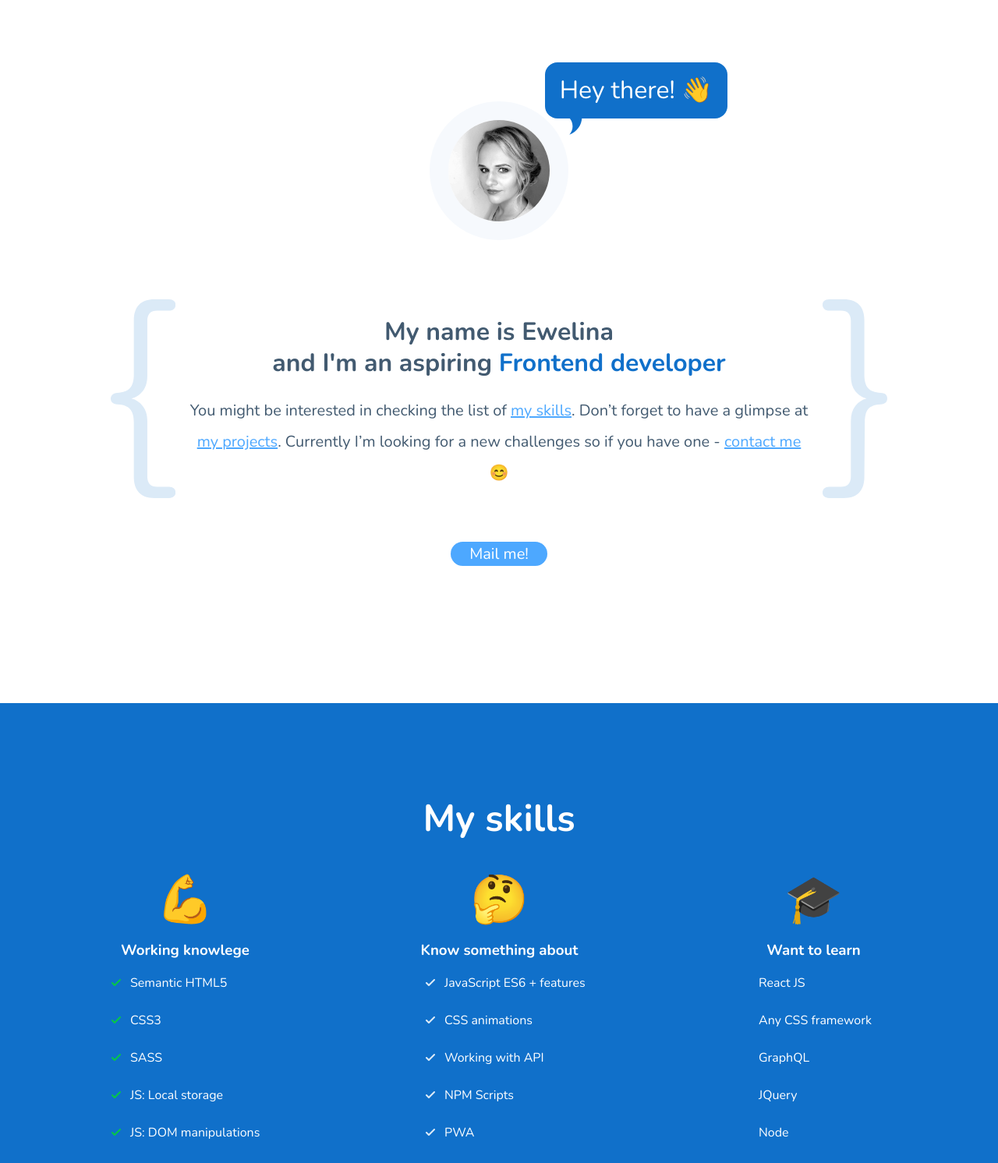
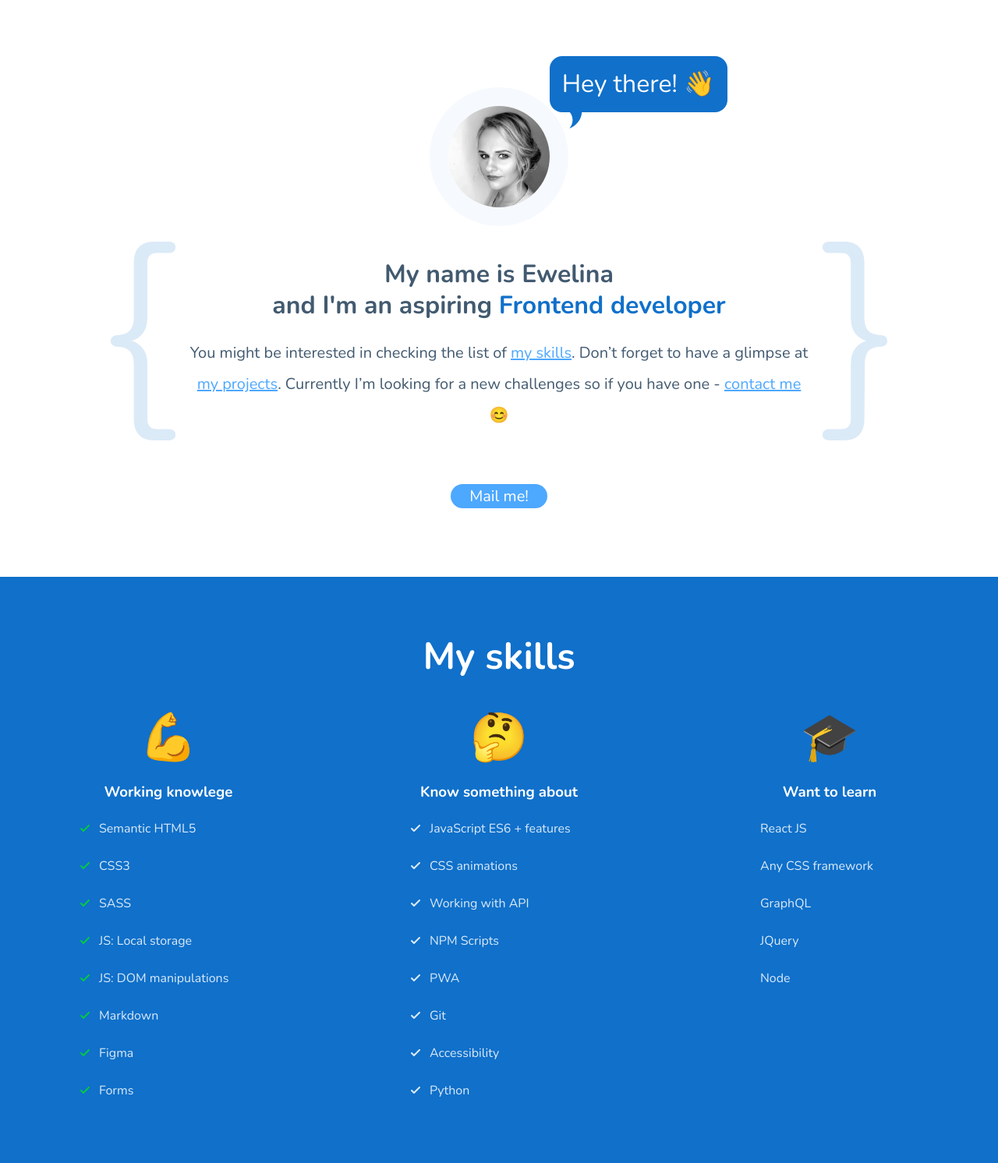
Before and after one commit to EveScolded/EveScolded.github.io, a website built with webpack: page src/pages/index.html in a window 1280 px wide. Shown: the top 1492 px of the page at 78% size. Built offline with nearby package versions, Linux system fonts and the light colour scheme.

Commit message:
section 1 and 2 - fix responsiveness

```diff
--- a/src/scss/main.scss
+++ b/src/scss/main.scss
@@ -10,7 +10,6 @@
 
 html {
   box-sizing: border-box;
-  width:100%;
 }
 
 *, *::before, *::after {
--- a/src/scss/modules/s_hero.scss
+++ b/src/scss/modules/s_hero.scss
@@ -1,18 +1,20 @@
-
 .hero {
+    padding: 72px 16px 88px;
     display: flex;
     position: relative;
     flex-direction: column;
     align-items: center;
     text-align: center;
-    margin-bottom: 88px;
 
     &__cloud {
         display: none;
     }
 
-    @media (min-width: $tablet) {
-        margin-bottom: 176px;
+    &__image-container {
+       margin-bottom:16px;
+    }
+
+    @media (min-width: 768px) {
 
         &__image-container {
             position:relative;
@@ -24,11 +26,11 @@
             background-color: $background-blue;
             border-radius: 16px;
             color:white;
-            padding: 16px 19px;
             font-size: 32px;
             line-height: 40px;
+            padding: 16px 16px;
             position: absolute;
-            top: 80px;
+            top: 0px;
             right: 12px;
 
             &:after {
@@ -42,27 +44,26 @@
                 height: 23px;
             }
         }
-
-
-
     }
 
     &__image {
-        width: 178px;
-        height: 178px;
-        margin: 130px auto 40px auto;
+        width: 128px;
+        height: 128px;
         border-radius: 50%;
-        border: 24px solid #F6F9FD;
+        border: 16px solid #F6F9FD;
 
-        @media (min-width: $tablet) {
-        margin: 130px auto 72px auto;
+        @media (min-width: 768px) {
+            width: 178px;
+            height: 178px;
+            border: 24px solid #F6F9FD;
+            margin-top: 40px;
         }
     }
 
     &__description {
         padding: 0 16px;
 
-        @media (min-width: $tablet) {
+        @media (min-width: 1000px) {
             position: relative;
             max-width: 830px;
             &:before,
@@ -94,7 +95,7 @@
         font-size: 26px;
         line-height: 32px;
 
-        @media (min-width: $tablet) {
+        @media (min-width: 768px) {
             font-size: 32px;
             line-height: 40px;
         }
@@ -111,7 +112,7 @@
         line-height: 32px;
         margin-bottom: 48px;
 
-        @media (min-width: $tablet) {
+        @media (min-width: 768px) {
             font-size: 20px;
             line-height: 40px;
             margin-bottom: 68px;
--- a/src/scss/modules/s_skills.scss
+++ b/src/scss/modules/s_skills.scss
@@ -1,37 +1,39 @@
 .skills {
-    background-color: $background-blue;
-    color: white;
-    padding: 80px 16px 176px;
+        background-color: $background-blue;
+        color: white;
+        padding: 34px 16px 88px;
 
-    &__header {
+     &__header {
         text-align: center;
         font-size: 36px;
         line-height: 48px;
 
-        @media (min-width: $desktop) {
+        @media (min-width: 768px) {
             font-size: 48px;
             line-height: 56px;
-          }
+        }
     }
 
     &__container-grid {
         display:grid;
         grid-template-columns: 1fr;
+        grid-row-gap: 64px;
         margin: 0 auto;
         padding:0px;
-        max-width: 288px;
+
     }
 
-    @media (min-width: 768px) {
+    @media (min-width: 1024px) {
         &__container-grid {
             display:grid;
-            grid-template-columns: 379px 379px 379px;
+            grid-template-columns: 1fr 1fr 1fr;
             grid-column-gap: 24px;
             margin: 0 auto;
-            max-width: 1184px;
+            //max-width: 1184px;
         }
     }
 }
+
 
 .skills-article {
 
@@ -45,16 +47,24 @@
 
     &__header {
         text-align: center;
-
+        margin: 24px;
     }
 }
 
+
+
 .skills-list {
+    color: #dbeaf7;
     font-size: 16px;
     line-height: 24px;
-    padding-left: 18px;
-    width: 225px;
-    margin: 0 auto;
+    padding: 0;
+    width: 288px;
+    margin:0 auto;
+
+    @media (min-width: 768px) {
+        width: 226px;
+    }
+
 
     &__item {
         list-style-type: none;
```
